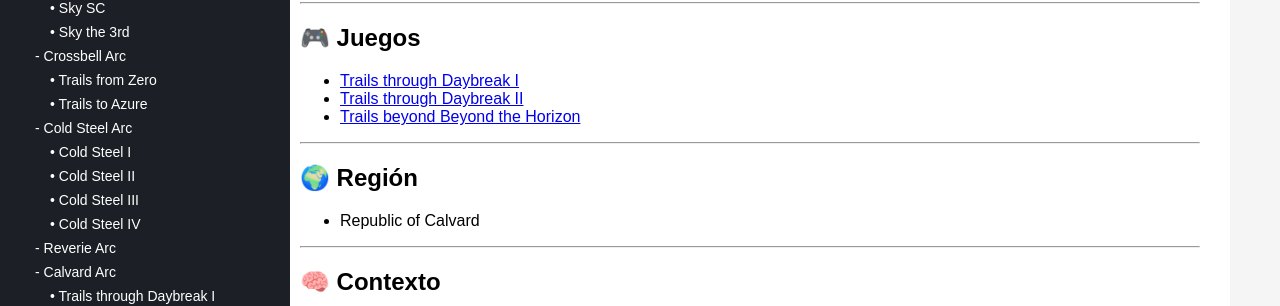
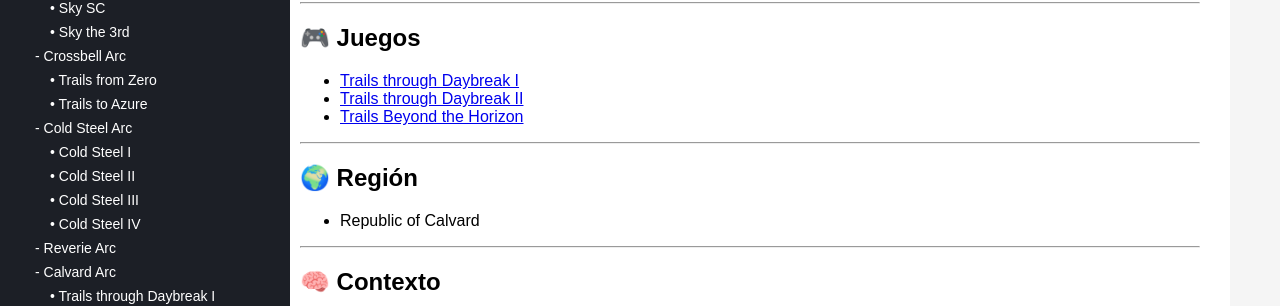
Before and after one commit to OscarELCRACK17/kiseki-wiki, a Jekyll site: the page built from es/sagas/calvard/index.md, in a window 1280 px wide. Shown: the part 295-601 px from the top of the page. Built offline with Jekyll 4.4.1, drawn with Linux system fonts in a browser that asks for light colours.

Commit message:
Finish navigation

```diff
--- a/es/sagas/calvard/index.md
+++ b/es/sagas/calvard/index.md
@@ -15,7 +15,7 @@
 
 - [Trails through Daybreak I](/es/sagas/calvard/kuro-i/)
 - [Trails through Daybreak II](/es/sagas/calvard/kuro-ii/)
-- [Trails beyond Beyond the Horizon](/es/sagas/calvard/horizon/)
+- [Trails Beyond the Horizon](/es/sagas/calvard/horizon/)
 
 ---
 
```
